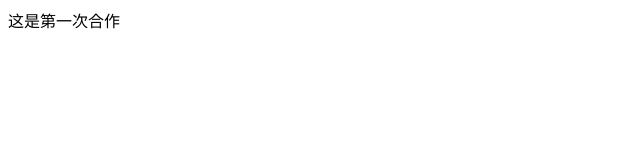
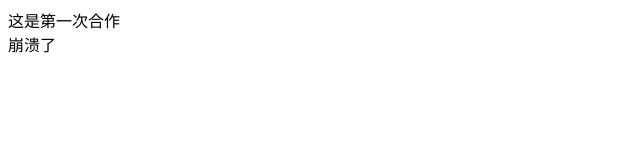
Before and after one commit to nan0906/collapse, a plain HTML site: page myGit1/index.html in a window 1280 px wide. Shown: the full height of the page, 0-640 px from the left. Drawn offline with Linux system fonts and the light colour scheme.

Commit message:
第二次修改

```diff
--- a/myGit1/index.html
+++ b/myGit1/index.html
@@ -6,5 +6,6 @@
 	</head>
 	<body>
 		<div>这是第一次合作</div>
+		崩溃了
 	</body>
 </html>
```
